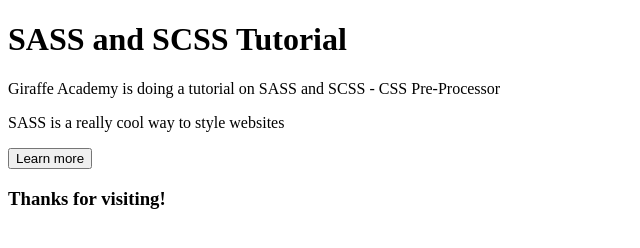
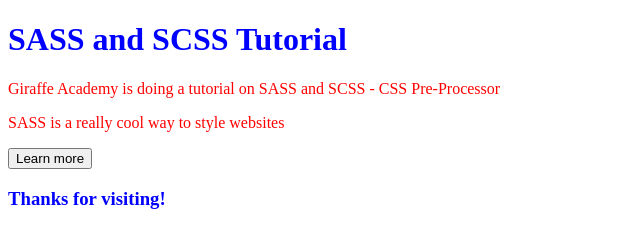
Before and after one commit to KajalPourjalil/sass-learning, a plain HTML site: page index.html in a window 1280 px wide. Shown: the whole page, without its empty margins (0-640 px from the left). Drawn offline with Linux system fonts and the light colour scheme.

Commit message:
created scss and css files

```diff
--- a/index.html
+++ b/index.html
@@ -4,6 +4,7 @@
     <meta charset="UTF-8">
     <meta http-equiv="X-UA-Compatible" content="IE=edge">
     <meta name="viewport" content="width=device-width, initial-scale=1.0">
+    <link rel="stylesheet" href="./style/style.css">
     <title>Document</title>
 </head>
 <body>
@@ -21,7 +22,7 @@
     <div class="button">
         <button>Learn more</button>
     </div>
-    <div class="last">
+    <div class="footer">
         <h3>Thanks for visiting!</h3>
     </div>
 </body>
--- /dev/null
+++ b/style/style.scss
@@ -0,0 +1,12 @@
+html {
+    color: red;
+}
+
+.header {
+    color: blue;
+
+}
+
+.footer {
+    color: blue
+}
```
Also changed, not shown: style/style.css (added), 1 other file.
